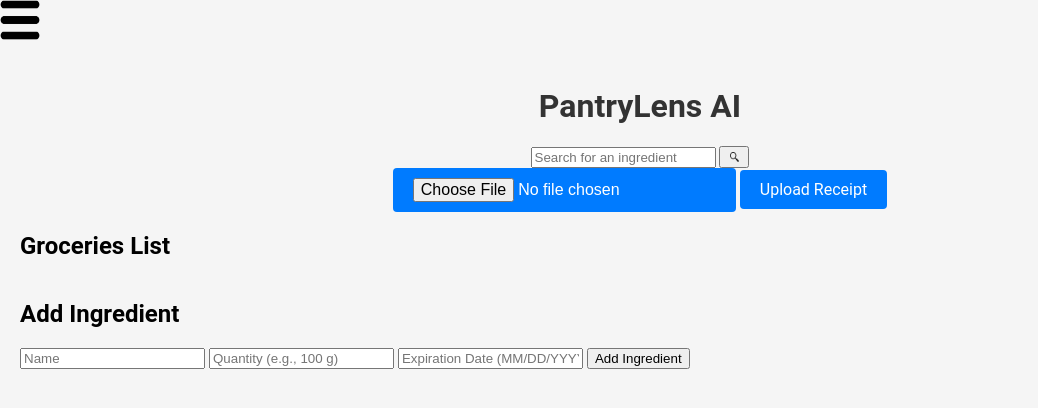
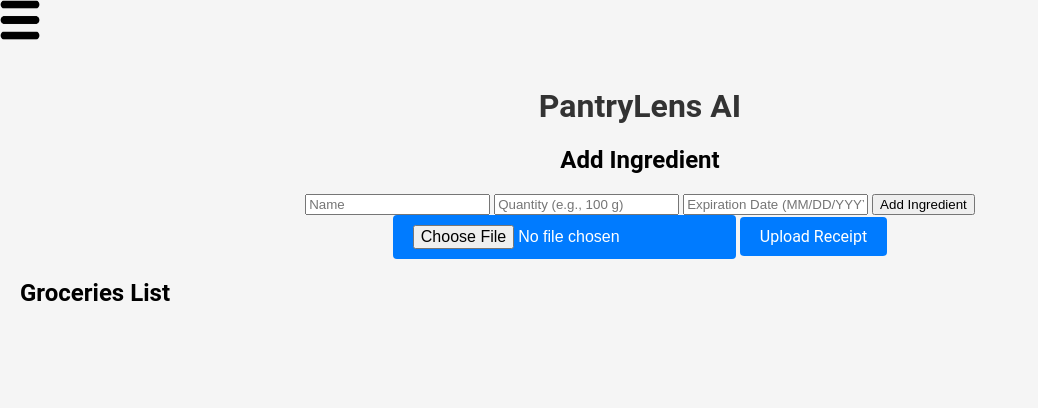
Before and after one commit to Daidanny008/PantryLens-AI, a Flask app: page / in a window 1280 px wide. Shown: the top 408 px of the page, without its empty margins (0-1038 px from the left). Run offline with Flask 3, Linux system fonts and the light colour scheme; parts of the project's set-up code (start-up, migrations or seed data) failed here and were passed over.

Commit message:
Fixed main page

```diff
--- a/templates/PantryLensMain.html
+++ b/templates/PantryLensMain.html
@@ -20,10 +20,13 @@
         </div>
 
         <div class="searchAndUploadContainer">
-            <input type="text" placeholder="Search for an ingredient" class="searchBar">
-            <button class="searchButton" type="submit">
-                <img class="searchIcon" src="{{ url_for('static', filename='Pictures/768px-Magnifying_glass_icon.png')}}">
-            </button>
+            <h2>Add Ingredient</h2>
+            <form id="addIngredientForm">
+                <input type="text" id="ingredientName" placeholder="Name" required>
+                <input type="text" id="ingredientQuantity" placeholder="Quantity (e.g., 100 g)" required>
+                <input type="text" id="ingredientExpiration" placeholder="Expiration Date (MM/DD/YYYY)" required>
+                <button type="submit">Add Ingredient</button>
+            </form>
             <form action="{{ url_for('upload_image') }}" method="post" enctype="multipart/form-data">
                 <input type="file" name="file" id="file" accept="image/*" class="uploadButton" onchange="this.form.submit()">
                 <label for="file" class="uploadButton">Upload Receipt</label>
@@ -34,16 +37,6 @@
             <h2>Groceries List</h2>
             <pre>{{ groceries.replace('\n', '<br>')| safe }}</pre>
         </div>
-
-        <div class="addIngredientContainer">
-            <h2>Add Ingredient</h2>
-            <form id="addIngredientForm">
-                <input type="text" id="ingredientName" placeholder="Name" required>
-                <input type="text" id="ingredientQuantity" placeholder="Quantity (e.g., 100 g)" required>
-                <input type="text" id="ingredientExpiration" placeholder="Expiration Date (MM/DD/YYYY)" required>
-                <button type="submit">Add Ingredient</button>
-            </form>
-        </div>
     </div>
 
     <script src="{{ url_for('static', filename='JavaScript/Main.js')}}"></script>
```
